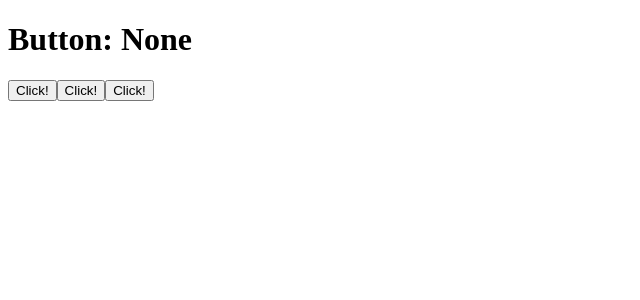
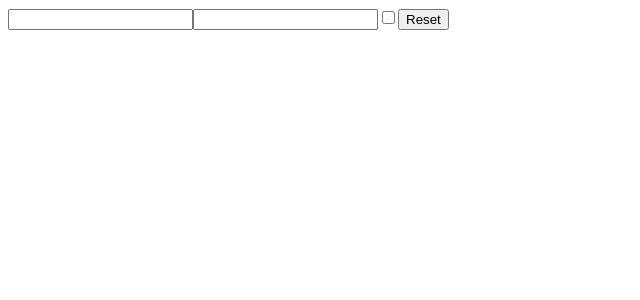
Before and after one commit to AntonioTcs/react_exercises, a React (Create React App) app: page / in a window 1280 px wide. Shown: the top 300 px of the page, without its empty margins (0-640 px from the left). Built offline with nearby package versions, Linux system fonts and the light colour scheme.

Commit message:
Feat: Exercise Solved

```diff
--- a/src/App.js
+++ b/src/App.js
@@ -1,31 +1,54 @@
 import react from "react";
 
-export class ClickTracker extends react.Component {
+export class Login extends react.Component {
   state = {
-    lastClick: "None",
+    username: "",
+    password: "",
+    remember: false,
   };
 
-  clickEventHandler = (event) => {
-    this.setState((state) => {
-      return {
-        lastClick: event.target.id,
-      };
+  ChangeEventHandler = (event) => {
+    const name = event.target.name;
+    const type = event.target.type;
+    const value = event.target.value;
+    const check = event.target.checked;
+
+    this.setState({
+      [name]: type === "checkbox" ? check : value,
+    });
+  };
+
+  btnClickHandler = () => {
+    console.log(this.state);
+    this.setState({
+      username: "",
+      password: "",
+      remember: false,
     });
   };
 
   render() {
     return (
       <div>
-        <h1>Button: {this.state.lastClick}</h1>
-        <button id="one" onClick={this.clickEventHandler}>
-          Click!
-        </button>
-        <button id="two" onClick={this.clickEventHandler}>
-          Click!
-        </button>
-        <button id="three" onClick={this.clickEventHandler}>
-          Click!
-        </button>
+        <input
+          name="username"
+          value={this.state.username}
+          onChange={this.ChangeEventHandler}
+        />
+        <input
+          name="password"
+          type="password"
+          value={this.state.password}
+          onChange={this.ChangeEventHandler}
+        />
+        <input
+          name="remember"
+          type="checkbox"
+          checked={this.state.remember}
+          onChange={this.ChangeEventHandler}
+        />
+
+        <button onClick={this.btnClickHandler}>Reset</button>
       </div>
     );
   }
--- a/src/index.js
+++ b/src/index.js
@@ -1,6 +1,6 @@
-import { ClickTracker } from "./App";
-import ReactDOM from "react-dom";
+import { Login } from "./App";
+import reactDOM from "react-dom";
 
-let rootElement = document.querySelector("#root");
+const rootElement = document.getElementById("root");
 
-ReactDOM.render(<ClickTracker initialValue={0} />, rootElement);
+reactDOM.render(<Login />, rootElement);
```
